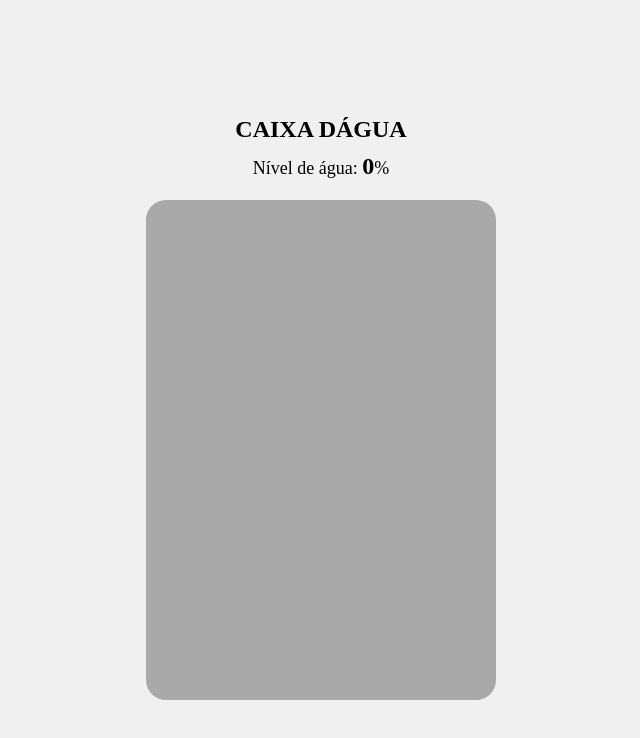
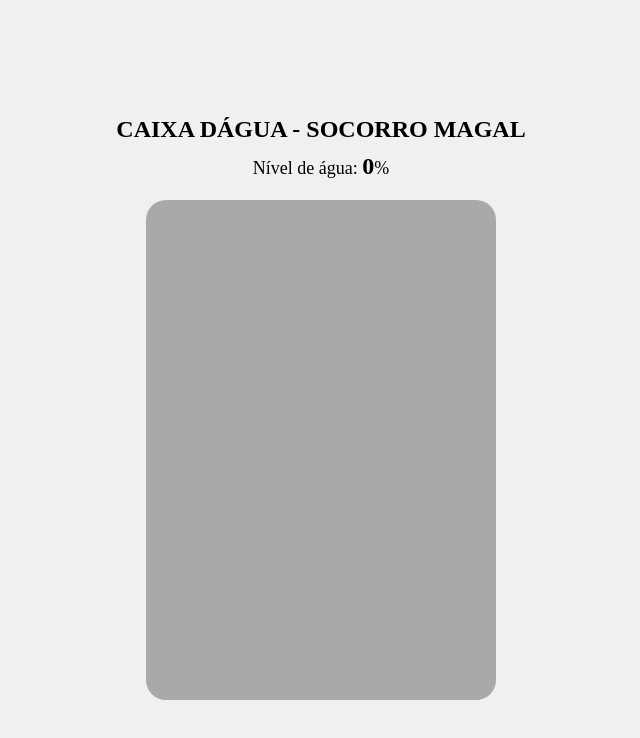
Before and after one commit to protheus13/caixa_dagua_ultrassonico, a plain HTML site: page index.html in a window 1280 px wide. Shown: the whole page, without its empty margins (319-959 px from the left). Drawn offline with Linux system fonts and the light colour scheme; no server answers.

Commit message:
Update index.html

```diff
--- a/index.html
+++ b/index.html
@@ -45,7 +45,7 @@
     </style>
 </head>
 <body>
-    <h1>CAIXA DÁGUA</h1>
+    <h1>CAIXA DÁGUA - SOCORRO MAGAL</h1>
     <p>Nível de água: <span id="variableValue">0</span>%</p>
     <div class="container">
         <div class="water" id="waterLevel" style="height: 0;"></div>
```
